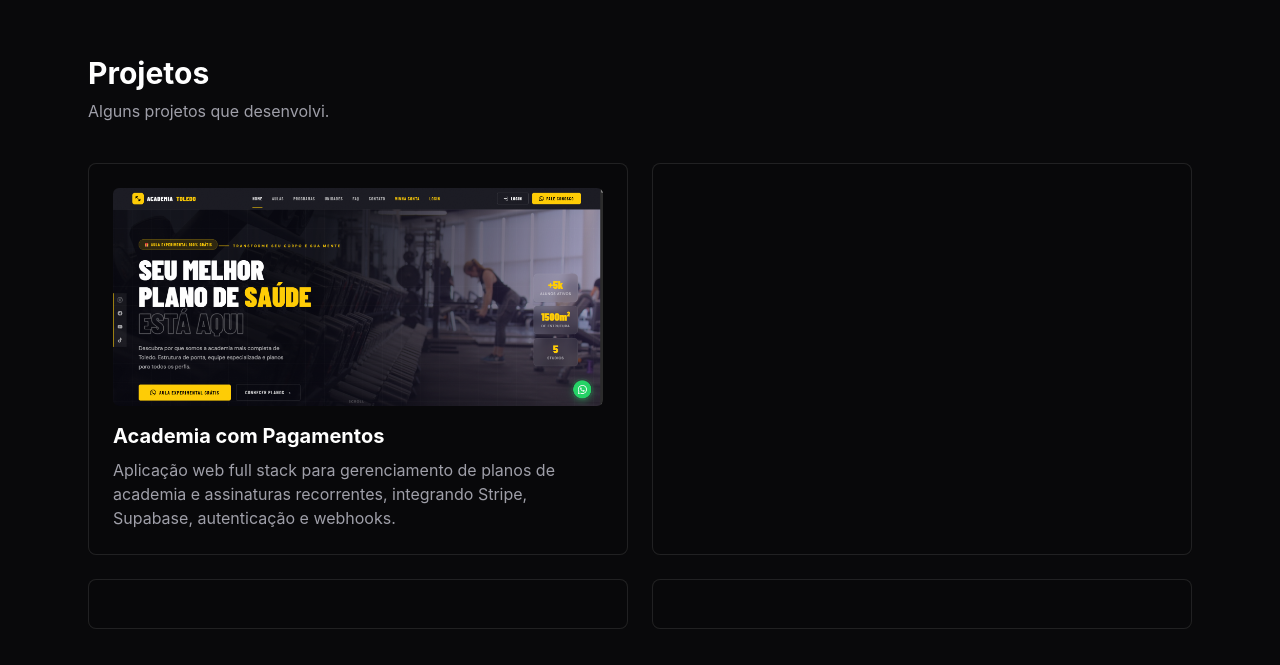
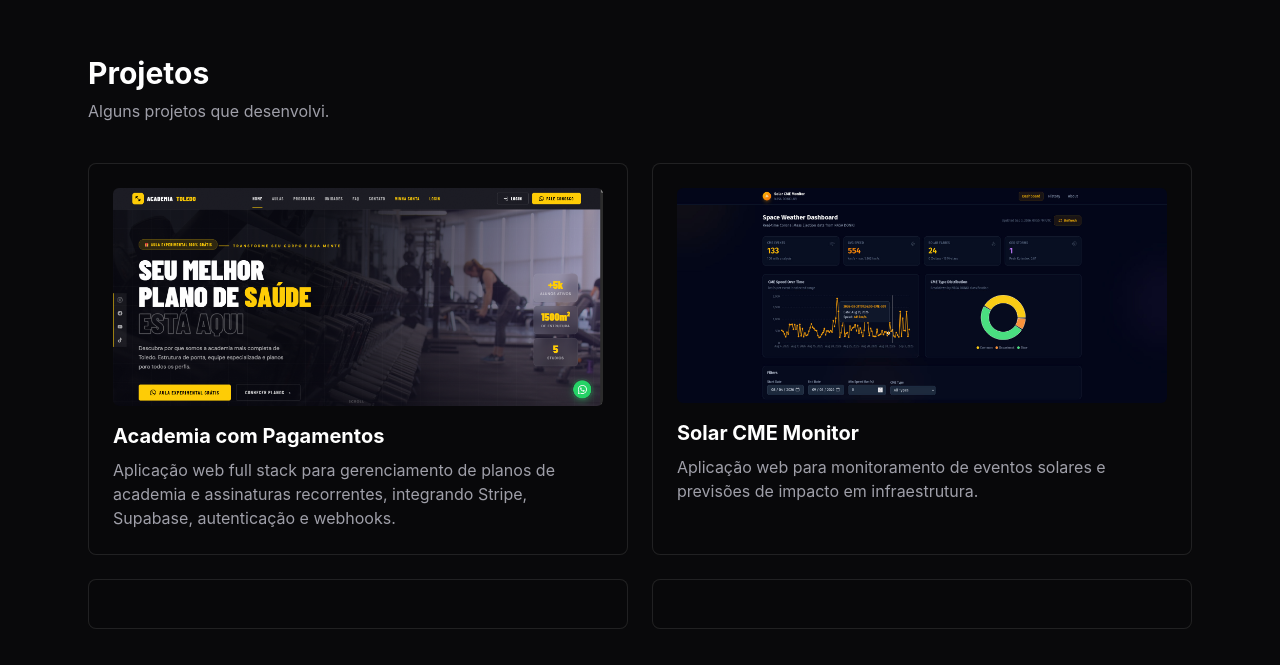
Before and after one commit to murilotecoteco/Portifolio, a React (Vite) app: page / in a window 1280 px wide. Shown: the part 841-1506 px from the top of the page. Built offline with nearby package versions, Linux system fonts and the light colour scheme.

Commit message:
add: solar cme project added

```diff
--- a/src/components/Projects.tsx
+++ b/src/components/Projects.tsx
@@ -1,4 +1,5 @@
 import academiaInicio from "../assets/academiainicio.png";
+import SolarCME from "/home/murilo/PROJETOS/Portifolio/src/assets/solarcme.jpg";
 
 function Projects() {
   return (
@@ -20,7 +21,11 @@ function Projects() {
 
           {/* card 2 */}
           <div className="rounded-lg border border-white/10 bg-[#09090b]/80 p-6 backdrop-blur-md">
-            {/* ... */}
+            <img src={SolarCME} alt="Solar Cme Monitor" className="w-full h-auto rounded-md" />
+            <h3 className="mt-4 text-xl font-bold">Solar CME Monitor</h3>
+            <p className="mt-2 text-zinc-400">
+              Aplicação web para monitoramento de eventos solares e previsões de impacto em infraestrutura.
+            </p>
           </div>
 
           {/* card 3 */}
```
Also changed, not shown: src/assets/solarcme.jpg (added).
